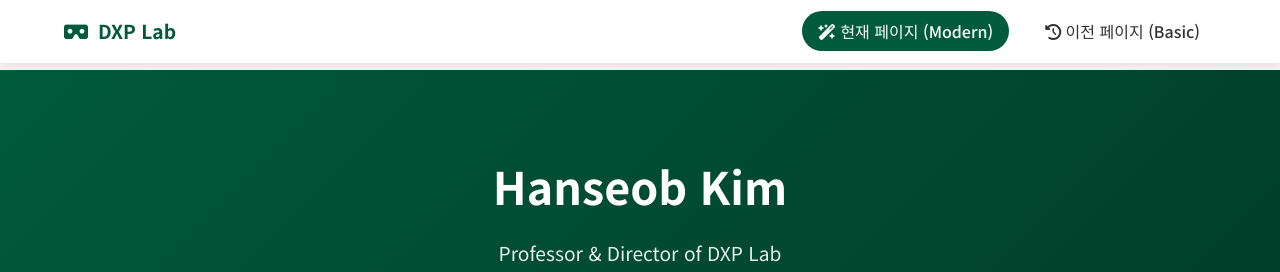
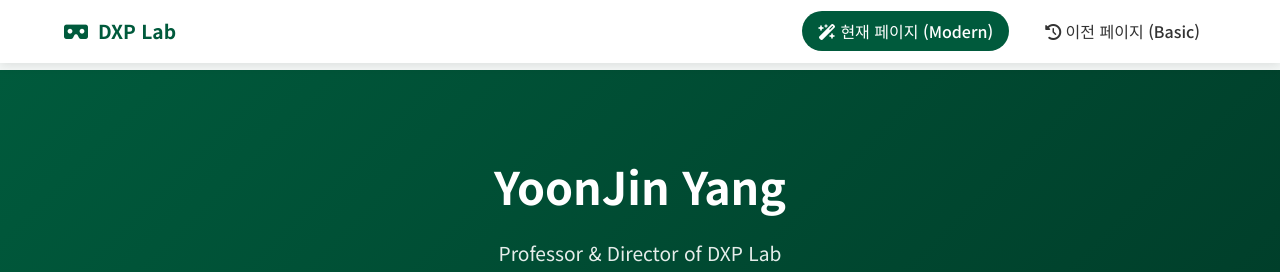
Before and after one commit to KYU-SW/YoonJinYang, a plain HTML site: page index.html in a window 1280 px wide. Shown: the top 272 px of the page. Drawn offline with Linux system fonts and the light colour scheme.

Commit message:
Update index.html

```diff
--- a/index.html
+++ b/index.html
@@ -251,7 +251,7 @@
 
 <!-- Hero Section -->
 <header class="hero">
-    <h1>Hanseob Kim</h1>
+    <h1>YoonJin Yang</h1>
     <p class="role">Professor & Director of DXP Lab</p>
 </header>
 
```
